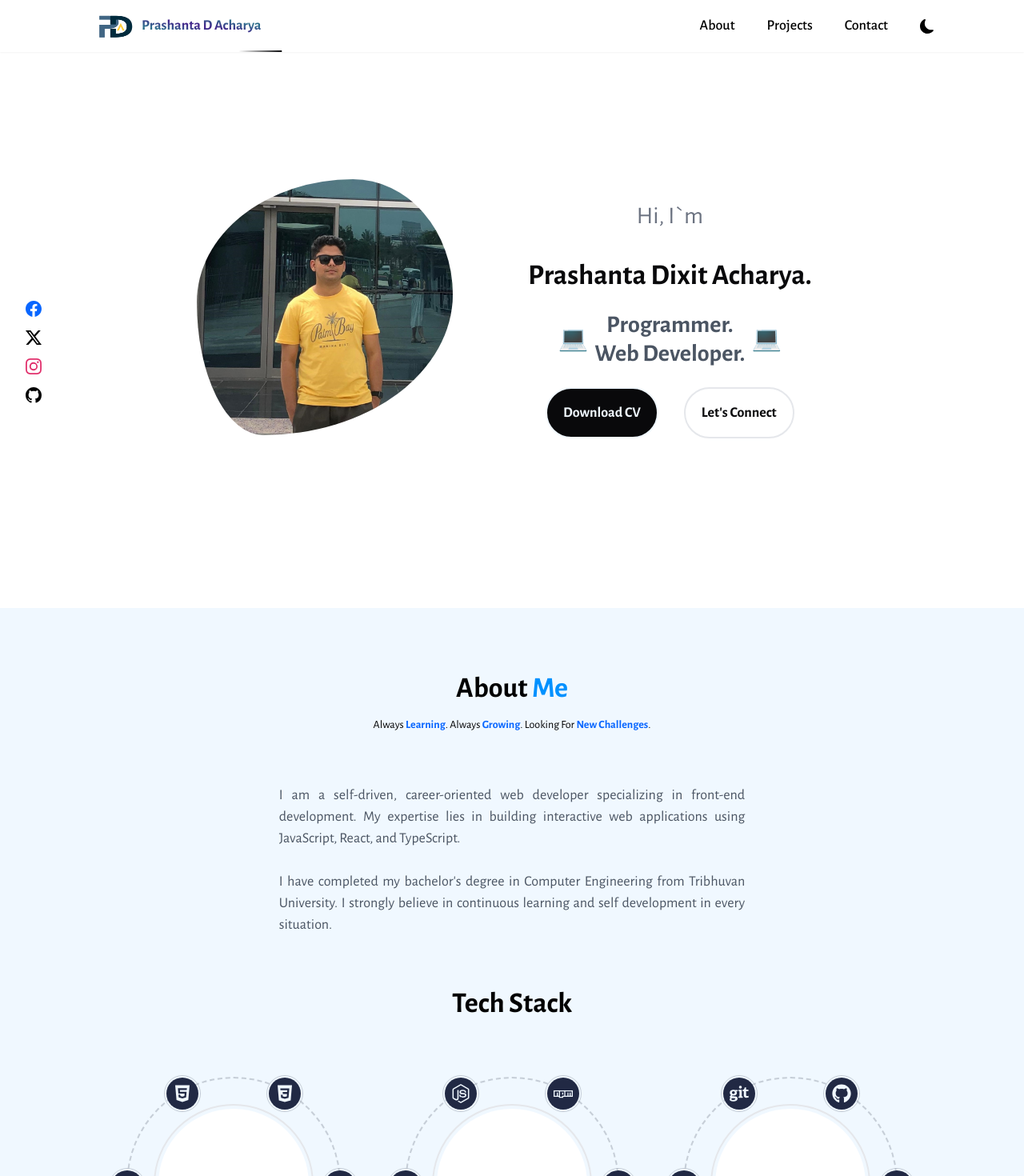
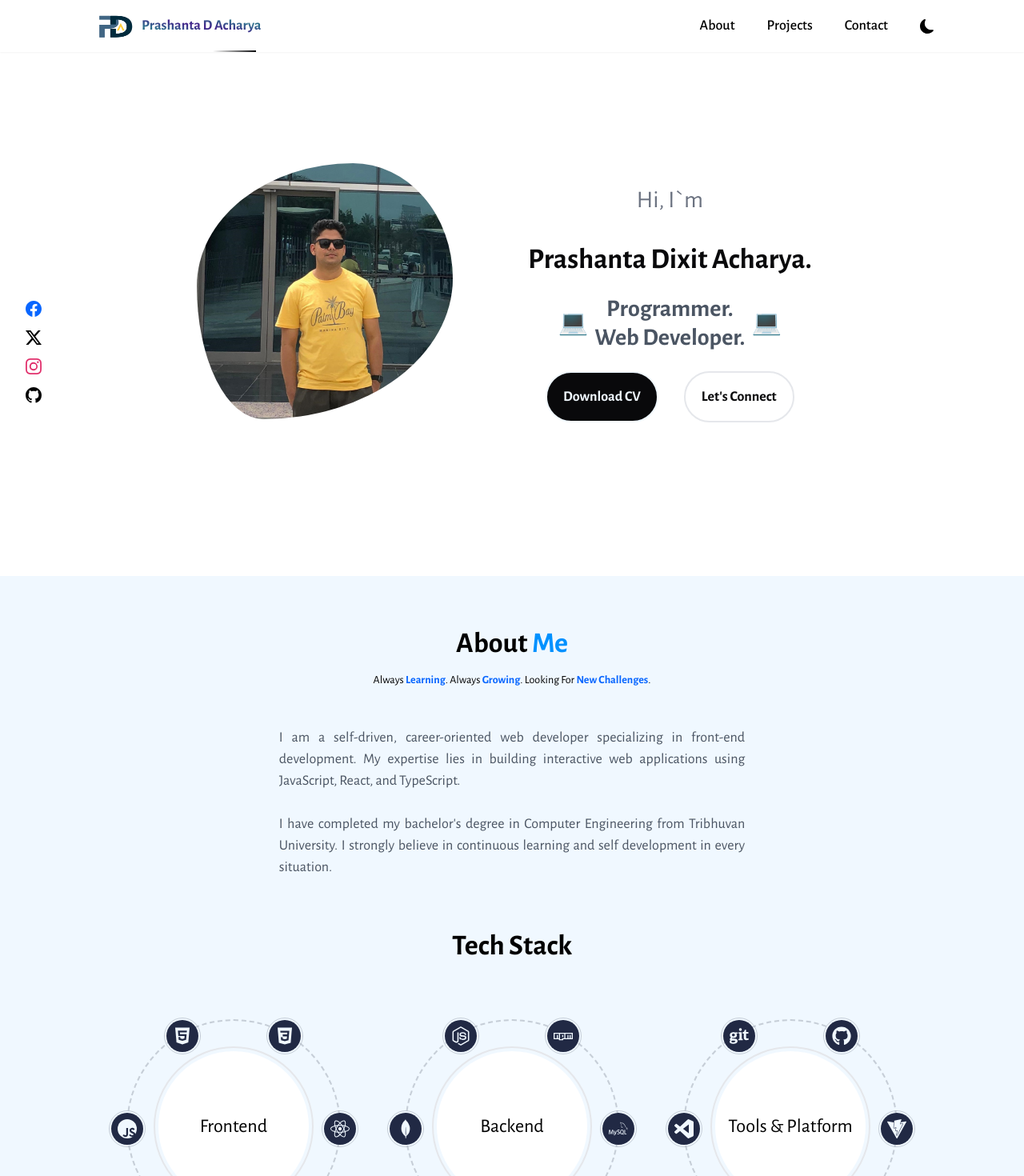
Before and after one commit to PrashantaDA/Portfolio, a React (Vite) app: page / in a window 1280 px wide. Shown: the top 1470 px of the page at 80% size. Built offline with nearby package versions, Linux system fonts and the light colour scheme.

Commit message:
Enhanced compactness for improved UI

```diff
--- a/src/components/About.jsx
+++ b/src/components/About.jsx
@@ -7,7 +7,7 @@ const About = () => {
 	return (
 		<main
 			id="about"
-			className="w-full py-20 dark:bg-dark2 bg-light dark:text-dtext"
+			className="w-full py-16 dark:bg-dark2 bg-light dark:text-dtext"
 		>
 			<div className="flex justify-center flex-col items-center gap-4">
 				<h2 className="text-4xl font-bold">
@@ -19,7 +19,7 @@ const About = () => {
 				</p>
 			</div>
 			<div className="max-w-[80%] mx-auto flex justify-center">
-				<p className="mt-16 text-lg text-gray-600 px-4 xs:max-w-full lg:max-w-[60%] text-justify">
+				<p className="mt-12 text-lg text-gray-600 px-4 xs:max-w-full lg:max-w-[60%] text-justify">
 					I am a self-driven, career-oriented web developer specializing in front-end development. My expertise lies in building interactive web applications using JavaScript,
 					React, and TypeScript.
 					<br />
--- a/src/components/Contact.jsx
+++ b/src/components/Contact.jsx
@@ -6,7 +6,7 @@ const Contact = () => {
 	return (
 		<main
 			id="contact"
-			className=" py-20 bg-light dark:bg-dark2"
+			className=" py-16 bg-light dark:bg-dark2"
 		>
 			<div>
 				<div className="w-full text-center px-6 ">
--- a/src/components/ContactForm.jsx
+++ b/src/components/ContactForm.jsx
@@ -38,7 +38,7 @@ const ContactForm = () => {
 	};
 
 	return (
-		<div className="max-w-md mx-auto mt-10 p-6 bg-white dark:bg-dark dark:text-dtext rounded-lg shadow-md dark:shadow-dtext hover:shadow-lg">
+		<div className="max-w-md mx-auto mt-10 p-6 bg-white dark:bg-dark dark:text-dtext rounded-lg shadow-sm dark:shadow-dtext hover:shadow-md">
 			<h2 className="text-2xl font-bold mb-6 text-center">Contact Me</h2>
 			<form onSubmit={handleSubmit}>
 				<div className="mb-4">
--- a/src/components/Home.jsx
+++ b/src/components/Home.jsx
@@ -41,7 +41,7 @@ const Home = () => {
 	return (
 		<main
 			id="home"
-			className="lg:h-[90vh] xs:h-screen lg:py-36 xs:py-10 mt-10 flex relative items-center dark:bg-dark dark:text-dtext text-dark "
+			className="h-[85dvh] lg:py-16 xs:py-10 mt-10 flex relative items-center dark:bg-dark dark:text-dtext text-dark "
 		>
 			<div className="flex xs:flex-col items-center xs:gap-2 lg:gap-10 lg:flex-row justify-between w-[70%] mx-auto el">
 				<div className="flex flex-1 flex-col items-center">
--- a/src/components/Projects.jsx
+++ b/src/components/Projects.jsx
@@ -9,10 +9,10 @@ const Projects = () => {
 	return (
 		<main
 			id="projects"
-			className="xs:w-full sm:w-[90%] md:w-[85%] mx-auto py-20 flex flex-col items-center justify-center"
+			className="xs:w-full sm:w-[90%] md:w-[85%] mx-auto py-16 flex flex-col items-center justify-center"
 		>
 			<div className="w-full text-center">
-				<h2 className="text-4xl font-bold mb-16">
+				<h2 className="text-4xl font-bold mb-10">
 					My Creative <span className="text-[#0091ff]">Portfolio</span>
 				</h2>
 			</div>
--- a/src/components/Tabs.jsx
+++ b/src/components/Tabs.jsx
@@ -19,10 +19,6 @@ const Tabs = ({ projects }) => {
 	useGSAP(() => {
 		gsap.fromTo(cardRef.current, { autoAlpha: 0, x: -100, y: 100 }, { autoAlpha: 1, x: 0, y: 0, duration: 0.8, scrollTrigger: { trigger: cardRef.current } });
 	});
-
-	useEffect(() => {
-		cardRef.current.scrollIntoView({ behavior: "smooth" });
-	}, [currentPage]);
 
 	const filterProjects = (tab) => {
 		if (tab === "All") {
```
